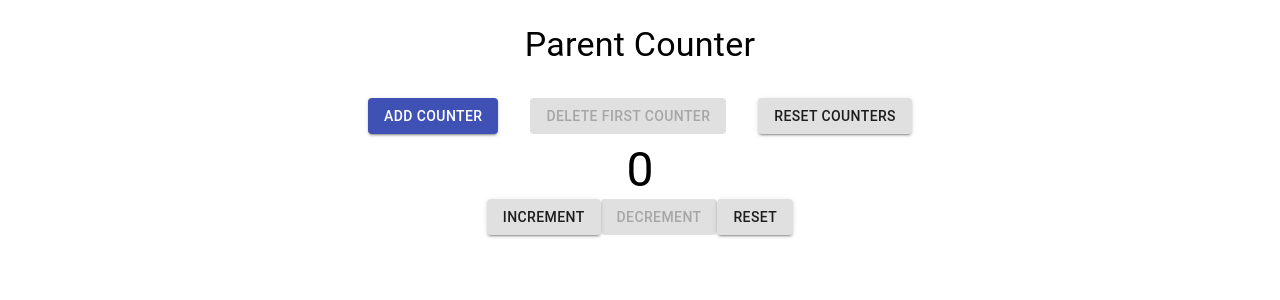
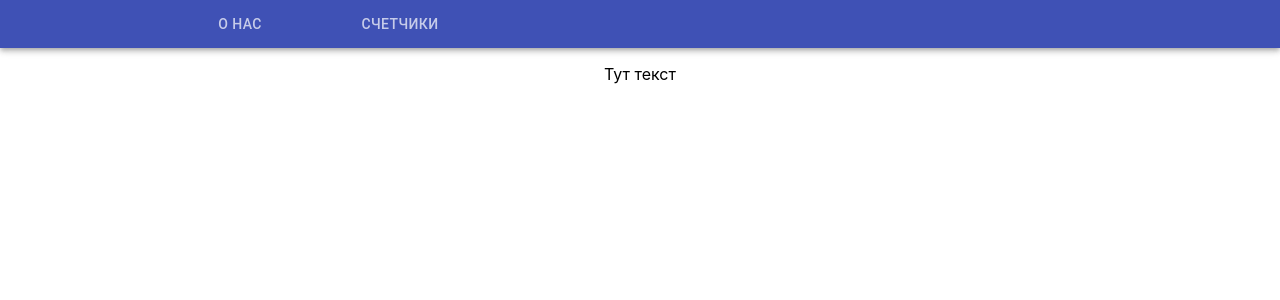
Before and after one commit to warryr/react-tasks, a React (Create React App) app: page /about in a window 1280 px wide. Shown: the top 300 px of the page. Built offline with nearby package versions, Linux system fonts and the light colour scheme.

Commit message:
feat: add routing

```diff
--- a/package.json
+++ b/package.json
@@ -8,6 +8,7 @@
     "prop-types": "^15.7.2",
     "react": "^16.8.6",
     "react-dom": "^16.8.6",
+    "react-router-dom": "^5.0.0",
     "react-scripts": "3.0.1"
   },
   "scripts": {
--- a/src/App.js
+++ b/src/App.js
@@ -1,12 +1,28 @@
 import React from 'react';
+import { BrowserRouter as Router, Route, Switch, Redirect } from 'react-router-dom';
 import './App.css';
 import ParentCounterContainer from './containers/ParentCounterContainer';
+import TabsContainer from './containers/TabsContainer';
+import AboutContainer from './containers/AboutContainer';
+import ErrorContainer from './containers/ErrorContainer';
 
 class App extends React.Component {
   render() {
     return (
       <div className='App'>
-        <ParentCounterContainer />
+        <Router>
+          <Switch>
+            <Route path='/404' exact component={null}/>
+            <Route path='/' component={TabsContainer}/>
+          </Switch>
+          <Switch>
+            <Route path='/' exact component={null}/>
+            <Route path='/about' exact component={AboutContainer}/>
+            <Route path='/counters' exact component={ParentCounterContainer}/>
+            <Route path='/404' exact component={ErrorContainer}/>
+            <Redirect to='/404'/>
+          </Switch>
+        </Router>
       </div>
     );
   }
--- /dev/null
+++ b/src/containers/AboutContainer.js
@@ -0,0 +1,10 @@
+import React from 'react';
+import About from '../views/About';
+
+export default class AboutContainer extends React.Component {
+  render() {
+    return (
+      <About/>
+    );
+  }
+}
--- /dev/null
+++ b/src/containers/ErrorContainer.js
@@ -0,0 +1,10 @@
+import React from 'react';
+import Error from "../views/Error";
+
+export default class ErrorContainer extends React.Component {
+  render() {
+    return (
+      <Error/>
+    )
+  }
+}
--- /dev/null
+++ b/src/containers/TabsContainer.js
@@ -0,0 +1,10 @@
+import React from 'react';
+import Tabs from '../views/Tabs';
+
+export default class TabsContainer extends React.Component {
+  render() {
+    return (
+      <Tabs />
+    );
+  }
+}
--- /dev/null
+++ b/src/views/About/index.js
@@ -0,0 +1,11 @@
+import React from 'react';
+
+const About = () => {
+  return (
+    <div>
+      <p>Тут текст</p>
+    </div>
+  );
+};
+
+export default About;
--- /dev/null
+++ b/src/views/Error/index.js
@@ -0,0 +1,14 @@
+import React from 'react';
+import { useStyles } from './styles';
+import Typography from '@material-ui/core/Typography';
+
+const Error = () => {
+  const classes = useStyles();
+  return (
+    <Typography component='h1' variant='h4' className={classes.h4}>
+      404 - страница не найдена
+    </Typography>
+  );
+};
+
+export default Error;
--- /dev/null
+++ b/src/views/Error/styles.js
@@ -0,0 +1,7 @@
+import { makeStyles } from '@material-ui/core';
+
+export const useStyles = makeStyles(theme => ({
+  h4: {
+    margin: theme.spacing(3),
+  },
+}));
--- /dev/null
+++ b/src/views/Tabs/index.js
@@ -0,0 +1,27 @@
+import React from 'react';
+import { Link } from 'react-router-dom';
+import { useStyles } from './styles';
+import AppBar from '@material-ui/core/AppBar';
+import Tabs from '@material-ui/core/Tabs';
+import Tab from '@material-ui/core/Tab';
+
+export default () => {
+  const classes = useStyles();
+  const [value, setValue] = React.useState(0);
+
+  function handleChange(event, newValue) {
+    setValue(newValue);
+  }
+
+  return (
+    <div className={classes.root}>
+      <AppBar position="static">
+        <Tabs value={value} onChange={handleChange}>
+          <Tab value={false} />
+          <Tab label="О нас"  component={Link} to='/about'/>
+          <Tab label="Счетчики" component={Link} to='/counters'/>
+        </Tabs>
+      </AppBar>
+    </div>
+  )
+};
--- /dev/null
+++ b/src/views/Tabs/styles.js
@@ -0,0 +1,8 @@
+import { makeStyles } from '@material-ui/core';
+
+export const useStyles = makeStyles(theme => ({
+  root: {
+    flexGrow: 1,
+    backgroundColor: theme.palette.background.paper,
+  },
+}));
```
Also changed, not shown: src/views/About/styles.js (added), 1 other file (tests, documents, lock files or other folders).
